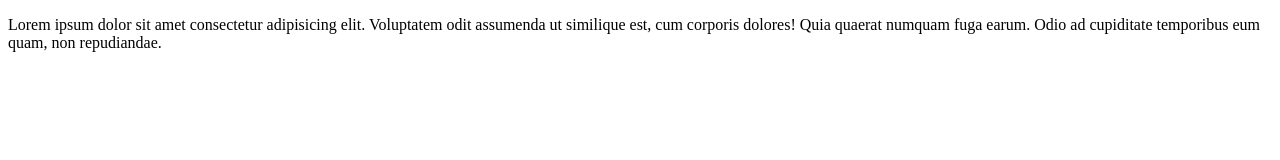
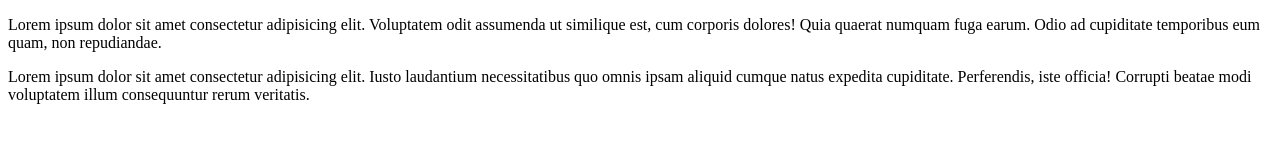
Before and after one commit to HarshiniGottimukkala/Test, a plain HTML site: page index.html in a window 1280 px wide. Drawn offline with Linux system fonts and the light colour scheme.

Commit message:
dev1 commit

```diff
--- a/index.html
+++ b/index.html
@@ -7,5 +7,7 @@
 </head>
 <body>
     <p>Lorem ipsum dolor sit amet consectetur adipisicing elit. Voluptatem odit assumenda ut similique est, cum corporis dolores! Quia quaerat numquam fuga earum. Odio ad cupiditate temporibus eum quam, non repudiandae.</p>
+
+    <p>Lorem ipsum dolor sit amet consectetur adipisicing elit. Iusto laudantium necessitatibus quo omnis ipsam aliquid cumque natus expedita cupiditate. Perferendis, iste officia! Corrupti beatae modi voluptatem illum consequuntur rerum veritatis.</p>
 </body>
 </html>
```
